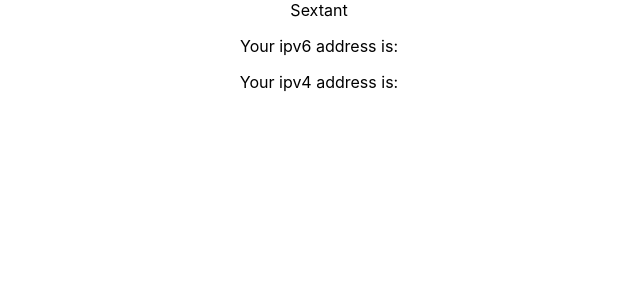
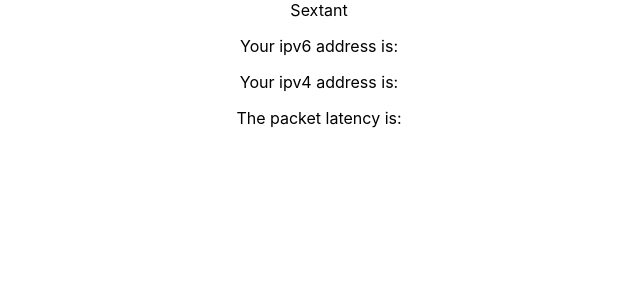
Before and after one commit to vagabond-systems/cisco-starter-repo, a React (Create React App) app in the folder sextant/: page / in a window 1280 px wide. Shown: the top 300 px of the page, without its empty margins (321-961 px from the left). Built offline with nearby package versions, Linux system fonts and the light colour scheme; no server answers.

Commit message:
Added packet latency feature

```diff
--- a/sextant/src/components/Exhibit.js
+++ b/sextant/src/components/Exhibit.js
@@ -1,10 +1,12 @@
 import React from 'react'
+import Latency from './Latency'
 import Network from './Network'
 function Exhibit() {
   return (
     <div>
         <Network protocol='ipv6'/>
         <Network protocol='ipv4'/>
+        <Latency/>
     </div>
   )
 }
--- /dev/null
+++ b/sextant/src/components/Latency.js
@@ -0,0 +1,20 @@
+import React, { useState } from 'react'
+
+function Latency() {
+    const time=new Date()
+    const [latency,setLatency]=useState('')
+    const websoc=new WebSocket('ws://localhost:55455')
+    websoc.onopen=()=>{
+        console.log('connected')
+    }
+    websoc.onmessage = (message) => {
+        setLatency(time.getTime()-message.timeStamp);
+      };
+  return (
+    <div>
+        The packet latency is:{latency}
+    </div>
+  )
+}
+
+export default Latency
```
